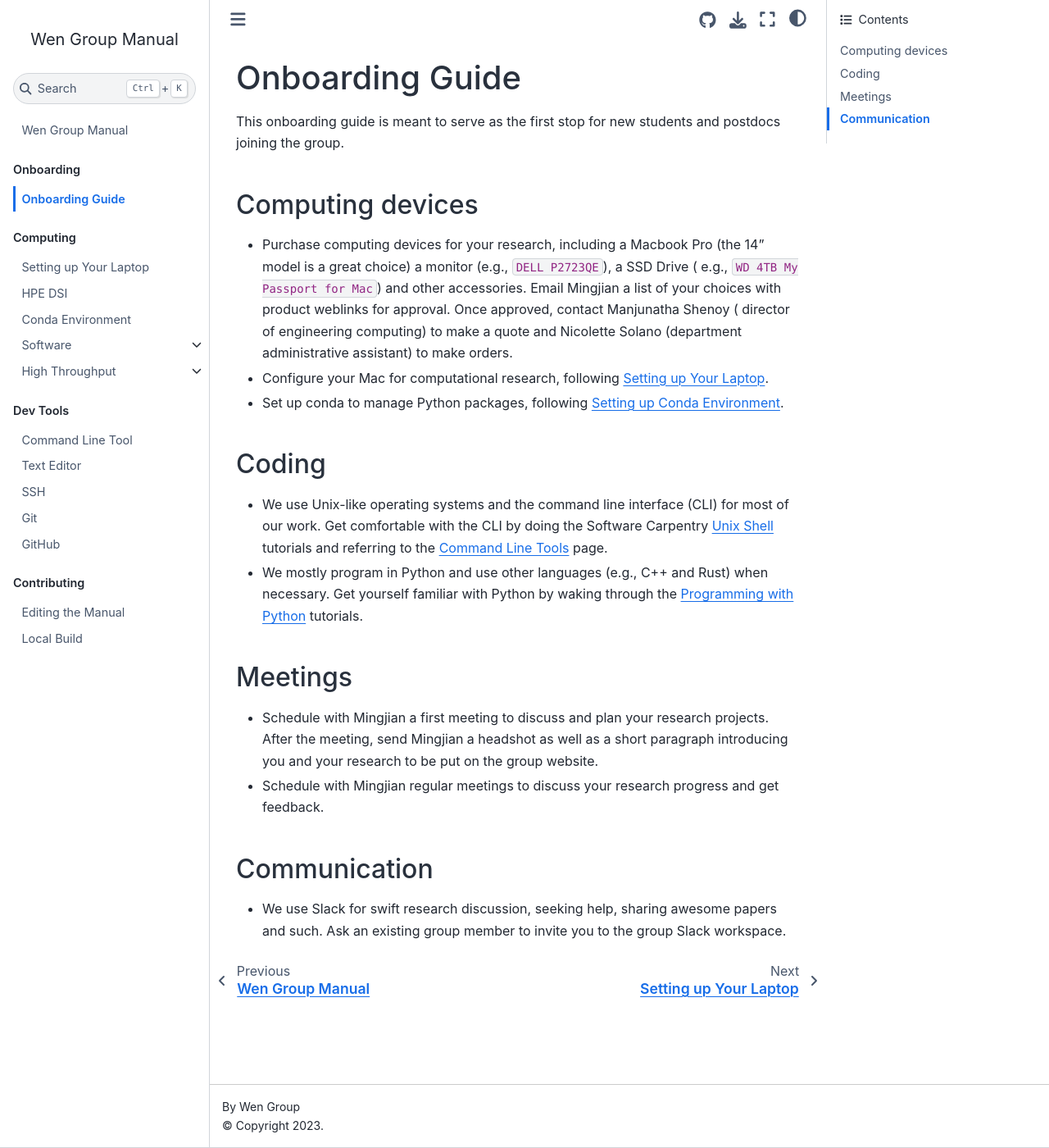
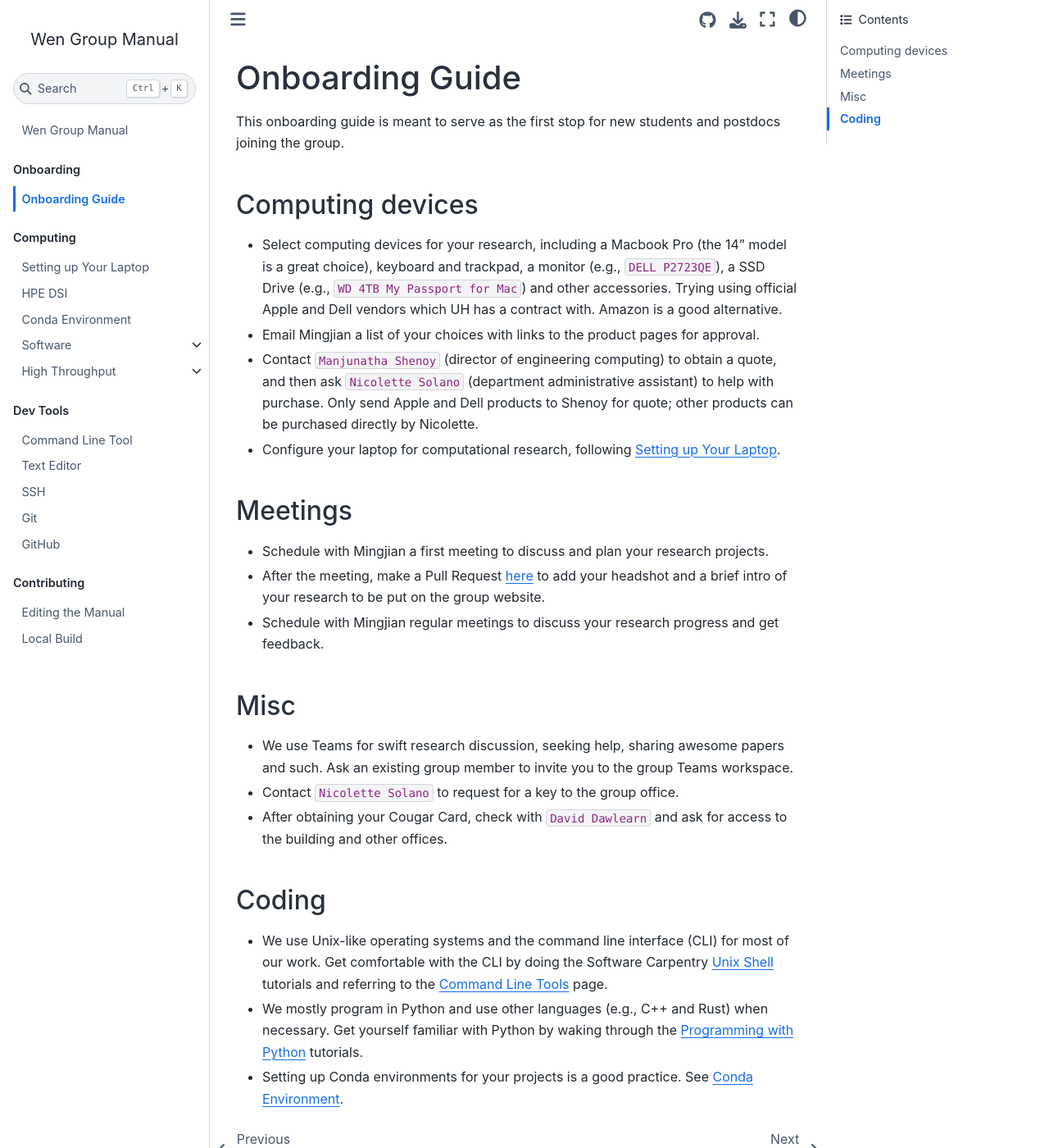
Before and after one commit to wengroup/group_manual, a Jupyter Book: the page built from docs/onboarding/guide.md, in a window 1280 px wide and 1400 px high. Shown: the whole window at 82% size. Built offline with Jupyter Book 1.0.4 settings and Sphinx 7.4.7 and the Sphinx Book theme 1.1.4, drawn with Linux system fonts in a browser that asks for light colours.

Commit message:
Update onboarding guide

```diff
--- a/docs/onboarding/guide.md
+++ b/docs/onboarding/guide.md
@@ -5,30 +5,37 @@ postdocs joining the group.
 
 ## Computing devices
 
-- Purchase computing devices for your research, including a Macbook Pro (the 14" model
-  is a great choice) a monitor (e.g., `DELL P2723QE`), a SSD Drive (
-  e.g., `WD 4TB My Passport for Mac`) and other accessories. Email Mingjian a list of
-  your choices with product weblinks for approval. Once approved, contact Manjunatha Shenoy (
-  director of engineering computing) to make a quote and Nicolette Solano (department
-  administrative assistant) to make orders.
-- Configure your Mac for computational research, following [Setting up Your Laptop](label:laptop).
-- Set up conda to manage Python packages, following [Setting up Conda Environment](label:conda).
-
-## Coding
-  - We use Unix-like operating systems and the command line interface (CLI) for most of our work. Get comfortable with the CLI by doing the
-    Software Carpentry [Unix Shell](https://swcarpentry.github.io/shell-novice/)
-    tutorials and referring to the [Command Line Tools](label:cli) page.
-  - We mostly program in Python and use other languages (e.g., C++ and Rust)
-    when necessary. Get yourself familiar with Python by waking through the
-    [Programming with Python](https://swcarpentry.github.io/python-novice-inflammation/) tutorials.
-
+- Select computing devices for your research, including a Macbook Pro (the 14" model
+  is a great choice), keyboard and trackpad, a monitor (e.g., `DELL P2723QE`),
+  a SSD Drive (e.g., `WD 4TB My Passport for Mac`) and other accessories.
+  Trying using official Apple and Dell vendors which UH has a contract with. Amazon is a good alternative.
+- Email Mingjian a list of your choices with links to the product pages for approval.
+- Contact `Manjunatha Shenoy` (director of engineering computing) to obtain a quote,
+  and then ask `Nicolette Solano` (department administrative assistant) to help with purchase.
+  Only send Apple and Dell products to Shenoy for quote; other products can be purchased directly
+  by Nicolette.
+- Configure your laptop for computational research, following [Setting up Your Laptop](label:laptop).
 
 ## Meetings
+
 - Schedule with Mingjian a first meeting to discuss and plan your research projects.
-  After the meeting, send Mingjian a headshot as well as a short paragraph introducing you and your research to be put on the group website.
+- After the meeting, make a Pull Request [here](https://github.com/wengroup/group_website)
+  to add your headshot and a brief intro of your research to be put on the group website.
 - Schedule with Mingjian regular meetings to discuss your research progress and
   get feedback.
 
-## Communication
-  - We use Slack for swift research discussion, seeking help, sharing awesome papers
-    and such. Ask an existing group member to invite you to the group Slack workspace.
+## Misc
+
+- We use Teams for swift research discussion, seeking help, sharing awesome papers
+  and such. Ask an existing group member to invite you to the group Teams workspace.
+- Contact `Nicolette Solano` to request for a key to the group office.
+- After obtaining your Cougar Card, check with `David Dawlearn` and ask for access to the building and other offices.
+
+## Coding
+
+- We use Unix-like operating systems and the command line interface (CLI) for most of our work.
+  Get comfortable with the CLI by doing the Software Carpentry [Unix Shell](https://swcarpentry.github.io/shell-novice/)
+  tutorials and referring to the [Command Line Tools](label:cli) page.
+- We mostly program in Python and use other languages (e.g., C++ and Rust) when necessary.
+  Get yourself familiar with Python by waking through the [Programming with Python](https://swcarpentry.github.io/python-novice-inflammation/) tutorials.
+- Setting up Conda environments for your projects is a good practice. See [Conda Environment](label:conda).
```
